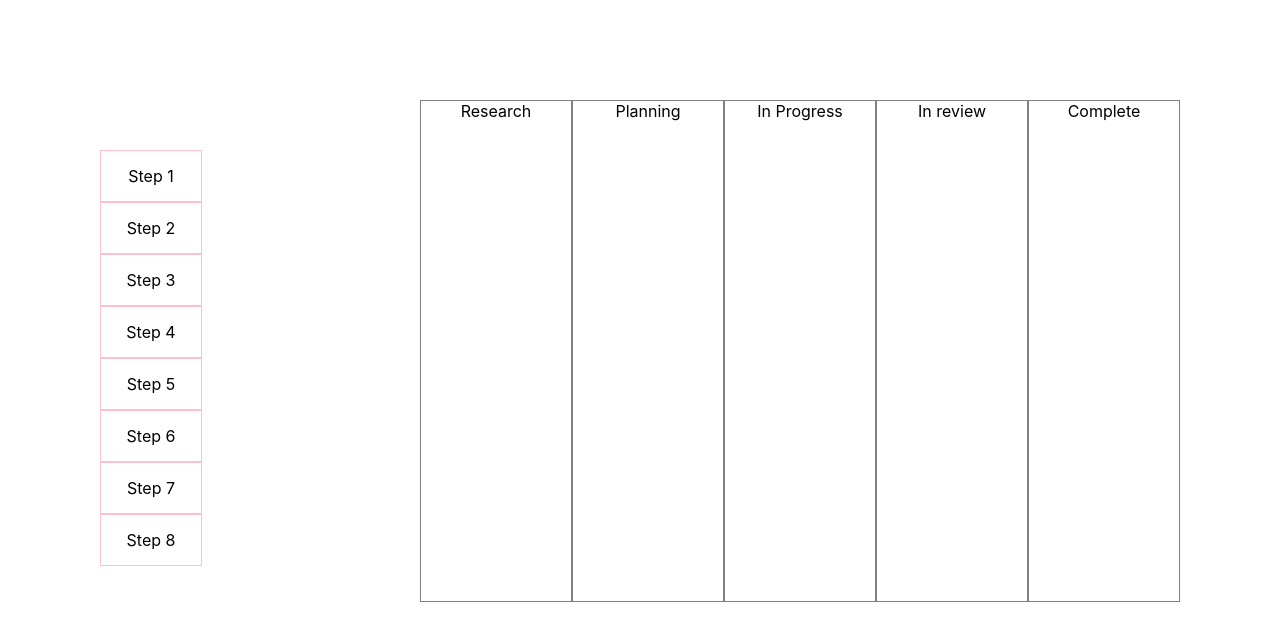
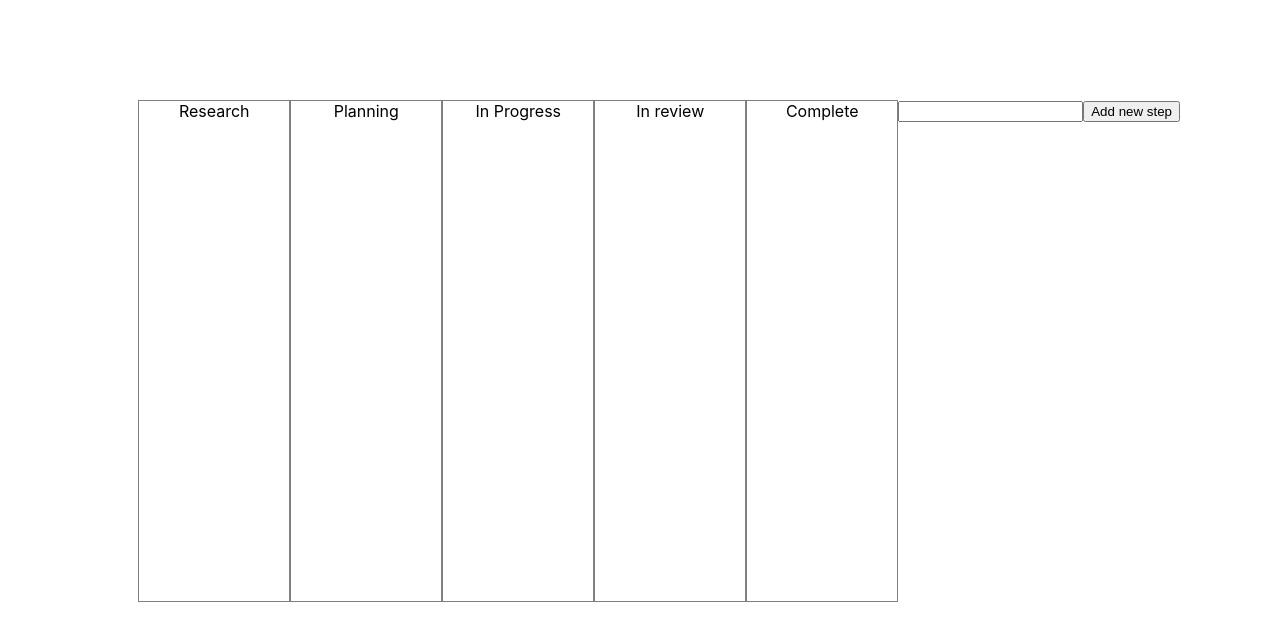
Before and after one commit to lhsteele/drag-and-drop, a React (Create React App) app: page / in a window 1280 px wide. Shown: the top 640 px of the page. Built offline with nearby package versions, Linux system fonts and the light colour scheme.

Commit message:
Adds a button to the UI to add a step. Button action is connected to the store.

```diff
--- a/src/App.js
+++ b/src/App.js
@@ -1,12 +1,7 @@
 import React, { Component } from 'react';
-import { connect } from 'react-redux';
 
 import './App.css';
 import Board from './components/Board';
-
-import configureStore from './store';
-
-import { addStep, updateStep } from './actions/stepAction';
 
 class App extends Component {
   render() {
@@ -17,17 +12,5 @@ class App extends Component {
     );
   }
 }
-const store = configureStore();
-
-console.log(store.getState());
-const unsubscribe = store.subscribe(() => console.log(store.getState()));
-
-store.dispatch(addStep('Testing step 1'))
-store.dispatch(addStep('Testing step two'))
-store.dispatch(addStep('Testing step THREE'))
-store.dispatch(updateStep(0, 'level 2'))
-store.dispatch(updateStep(1, 'level 4'))
-store.dispatch(updateStep(2, 'level 5'))
-unsubscribe()
 
 export default App;
--- a/src/components/Board.jsx
+++ b/src/components/Board.jsx
@@ -1,12 +1,24 @@
 import React, { Component } from 'react'
 import Step from './Step';
 import Completion from './Completion';
+import { connect } from 'react-redux';
+import { addStep } from '../actions/stepAction';
 
-export default class Board extends Component {
+class Board extends Component {
+  constructor(props) {
+    super(props)
+    this.state = {
+      newStep: ''
+    }
+  }
+
+
   renderSteps = () => {
-    return [...Array(8).keys()].map(idx => {
-      return <Step id={`step-${idx}`} draggable={true} key={idx} step={`Step ${idx + 1}`}/>
-    })
+    if (this.props.steps.steps.length > 0) {
+      return this.props.steps.steps.map((step, idx) => {
+        return <Step id={`step-${idx}`} draggable={true} key={idx} step={step.text} />
+      })
+    }
   };
 
   renderColumns = () => {
@@ -20,6 +32,15 @@ export default class Board extends Component {
     })
   };
 
+  handleStepInput = e => {
+    this.setState({ newStep: e.target.value })
+  };
+
+  handleSubmit = e => {
+    e.preventDefault();
+    this.props.addStep(this.state.newStep)
+    this.setState({ newStep: '' })
+  }
 
   render() {
     return (
@@ -30,7 +51,32 @@ export default class Board extends Component {
         <div className="column-group">
           {this.renderColumns()}
         </div>
+        <div className="add-step-container">
+          <form onSubmit={this.handleSubmit}>
+            <input
+              type="text"
+              value={this.state.newStep}
+              onChange={this.handleStepInput}
+              className="add-step-input"
+            />
+            <input
+              type="submit"
+              value="Add new step"
+              className="add-step-button"
+            />
+          </form>
+        </div>
       </div>
     )
   }
 }
+
+const mapStateToProps = state => ({
+  steps: state.steps
+});
+
+const mapDispatchToProps = dispatch => ({
+  addStep: text => dispatch(addStep(text))
+})
+
+export default connect(mapStateToProps, mapDispatchToProps)(Board)
--- a/src/reducers/rootReducer.js
+++ b/src/reducers/rootReducer.js
@@ -1,6 +1,6 @@
 import { combineReducers } from 'redux';
-import { stepReducer } from './stepReducer';
+import { steps } from './stepReducer';
 
 export default combineReducers({
-  stepReducer
+  steps
 });
--- a/src/reducers/stepReducer.js
+++ b/src/reducers/stepReducer.js
@@ -4,7 +4,7 @@ const initialState = {
   steps: []
 }
 
-export const stepReducer = (state = initialState, action) => {
+export const steps = (state = initialState, action) => {
   Object.freeze(state);
   switch(action.type) {
     case ADD_STEP:
```
